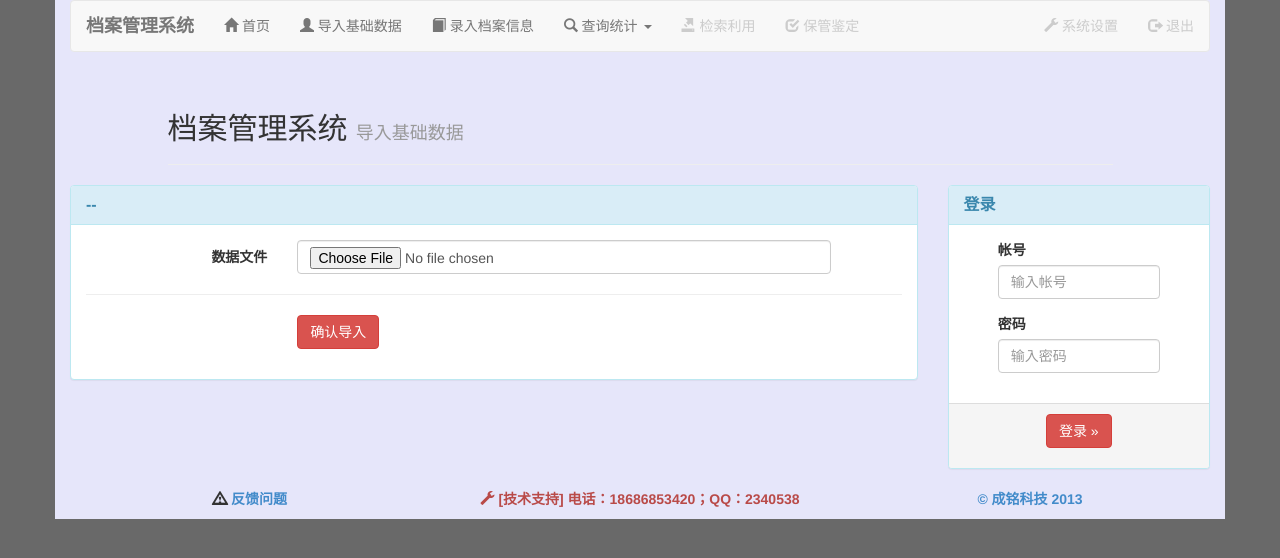
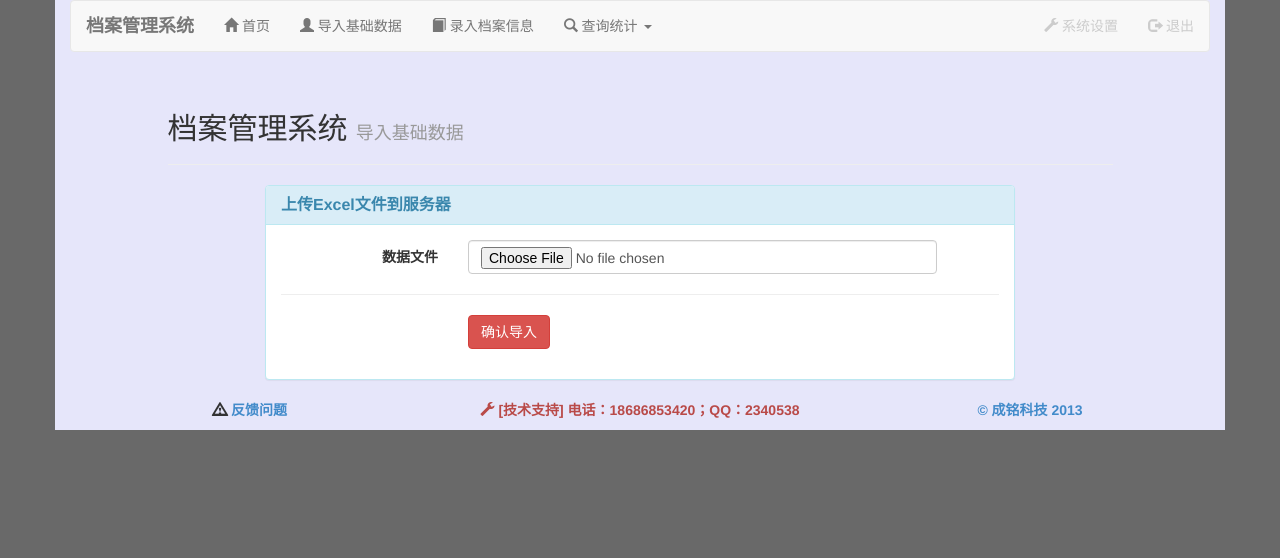
Before and after one commit to Ovaphlow/cmtech, a Flask app: page /daoru in a window 1280 px wide. Shown: the top 558 px of the page. Run offline with Flask 2, Linux system fonts and the light colour scheme.

Commit message:
Signed-off-by: Ovaphlow <jsfreecss@163.com>

```diff
--- a/archieve/daoru.py
+++ b/archieve/daoru.py
@@ -1,11 +1,38 @@
 # -*- coding=UTF-8 -*-
 import globalvars
 import mysql.connector
+import os
+from werkzeug import secure_filename
+from flask import request
+import xlrd
 
 def get():
   template = globalvars.jinja_env.get_template('template/daoru.html')
   return template.render()
 
 def post():
+  f = request.files['file']
+  filename = secure_filename(f.filename)
+  file_path = os.path.join(globalvars.G_UPLOAD_PATH, filename)
+  f.save(file_path)
+  import_xls(file_path)
   template = globalvars.jinja_env.get_template('template/daoru.html')
   return template.render()
+
+def import_xls(file_path):
+  print file_path
+  xls = xlrd.open_workbook(file_path, 'rb')
+  sh = xls.sheets()[0]
+  print sh.name
+  cnx = mysql.connector.Connect(**globalvars.cnx_cfg)
+  cursor = cnx.cursor()
+  for row in range(1, sh.nrows):
+    sql = ( 'INSERT INTO dangan '
+            'VALUES('
+            '%s, %s, %s, %s, %s, %s, %s, %s, %s, %s, %s, %s)')
+    param = ( 0, sh.cell(row, 3).value, sh.cell(row, 0).value,
+              sh.cell(row, 1).value, sh.cell(row, 2).value, '',
+              '', sh.cell(row, 4).value, sh.cell(row, 5).value,
+              sh.cell(row, 6).value, 0, 0)
+    cursor.execute(sql, param)
+  cnx.commit()
--- a/archieve/globalvars.py
+++ b/archieve/globalvars.py
@@ -12,5 +12,7 @@ cnx_cfg = {
   'database': 'cm_archieve',
 }
 
+G_UPLOAD_PATH = 'static/upload'
+
 def get_time():
   return time.strftime('%Y-%m-%d %H:%M:%S',time.localtime(time.time()))
--- a/archieve/main.py
+++ b/archieve/main.py
@@ -3,29 +3,31 @@ from flask import Flask, request
 import os
 import globalvars
 import index, daoru, luru
+from werkzeug import secure_filename
 
 app = Flask(__name__)
 app.host = '0.0.0.0'
 app.debug = True
 app.secret_key = 'Ovaphlow'
+app.config['UPLOAD_FOLDER'] = globalvars.G_UPLOAD_PATH
 
 @app.route('/')
 def index_page():
-  return index.get1()
+  return index.get()
 
-@app.route('/daoru', methods=['get', 'post'])
+@app.route('/daoru', methods=['GET', 'POST'])
 def daoru_page():
-  if request.method == 'get':
+  if request.method == 'POST':
+    return daoru.post()
+  else:
     return daoru.get()
+
+@app.route('/luru', methods=['GET', 'POST'])
+def luru_page():
+  if request.method == 'POST':
+    return luru.post()
   else:
-    return daoru.post()
-
-@app.route('/luru', methods=['get', 'post'])
-def luru_page():
-  if request.method == 'get':
     return luru.get()
-  else:
-    return luru.post()
 
 if __name__ == '__main__':
   app.run()
--- a/archieve/template/base.html
+++ b/archieve/template/base.html
@@ -43,12 +43,6 @@
               <li><a href="#">特殊工种</a></li>
             </ul>
           </li>
-          <li class="disabled"><a href="#">
-            <span class="glyphicon glyphicon-export"></span> 检索利用
-          </a></li>
-          <li class="disabled"><a href="#">
-            <span class="glyphicon glyphicon-check"></span> 保管鉴定
-          </a></li>
         </ul>
         <ul class="nav navbar-nav navbar-right">
           <li class="disabled"><a href="#">
--- a/archieve/template/daoru.html
+++ b/archieve/template/daoru.html
@@ -8,23 +8,24 @@
       </div>
     </div>
     <div class="row">
-    <div class="col-md-9">
+      <div class="col-md-8  col-md-offset-2">
         <div class="panel panel-info">
           <div class="panel-heading">
-          <h3 class="panel-title"><strong>--</strong></h3>
+            <h3 class="panel-title"><strong>上传Excel文件到服务器</strong></h3>
           </div>
           <div class="panel-body">
             <form
               class="form-horizontal"
               role="form"
               action="/daoru"
-            method="post">
+              method="post"
+              enctype="multipart/form-data">
               <div class="form-group">
                 <label for="file" class="col-md-3 control-label">
                   数据文件
                 </label>
                 <div class="col-md-8">
-                <input type="file" class="form-control" id="file">
+                  <input type=file class="form-control" id="file" name="file">
                 </div>
               </div>
               <hr />
@@ -39,31 +40,5 @@
           </div>
         </div>
       </div>
-    <div class="col-md-3">
-      <div class="panel panel-info">
-        <div class="panel-heading">
-          <h3 class="panel-title"><strong>登录</strong></h3>
-        </div>
-        <div class="panel-body">
-          <form role="form">
-            <div class="form-group col-md-10 col-md-offset-1">
-              <label for="exampleInputEmail1">帐号</label>
-              <input type="email" class="form-control" id="exampleInputEmail1" placeholder="输入帐号">
-            </div>
-            <div class="form-group col-md-10 col-md-offset-1">
-              <label for="exampleInputPassword1">密码</label>
-              <input type="password" class="form-control" id="exampleInputPassword1" placeholder="输入密码">
-            </div>
-          </form>
-        </div>
-        <div class="panel-footer">
-          <p class="text-center">
-            <a class="btn btn-mini btn-danger" href="/">
-              登录 &raquo;
-            </a>
-          </p>
-        </div>
-      </div>
-    </div>
     </div>
 {% endblock %}
--- a/archieve/template/luru.html
+++ b/archieve/template/luru.html
@@ -14,7 +14,7 @@
         action="/luru"
         method="post">
         <div class="input-group input-group-lg">
-          <span class="input-group-addon"><strong>编号</strong></span>
+          <span class="input-group-addon"><strong>档案号</strong></span>
           <input type="text" class="form-control input-lg" id="pid">
         </div>
         <div class="input-group">
```
Also changed, not shown: archieve/template/index.html (+1 -27 lines). Lines whose indentation alone changed are shown as unchanged.
